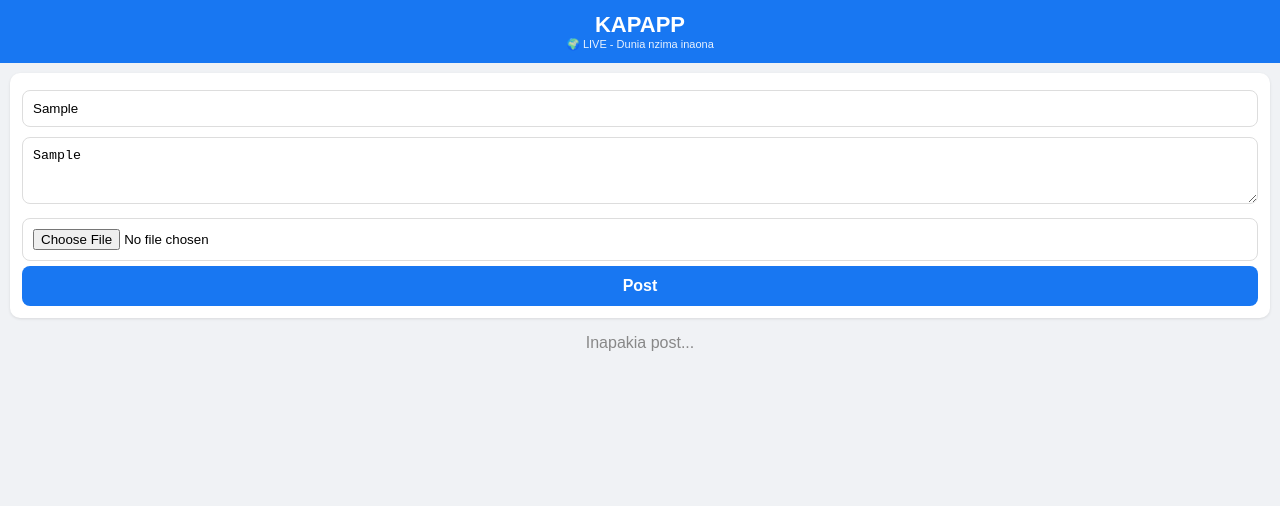
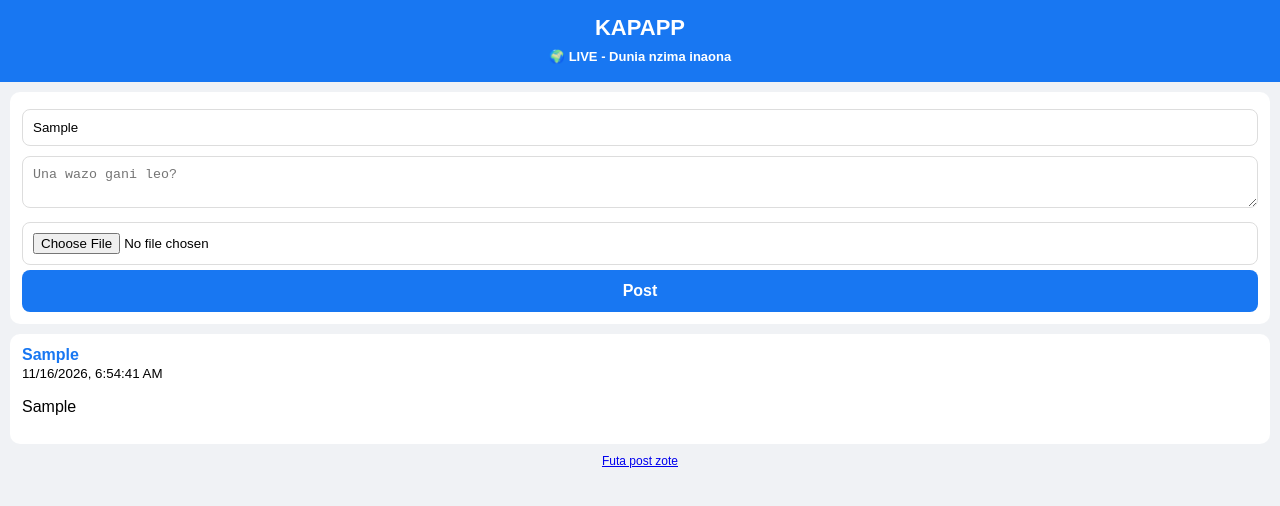
Before and after one commit to KAPAPPTz/Kapapp, a plain HTML site: page feed.html in a window 1280 px wide. Both pictures are taken after typing "Sample", "Sample" into the empty fields and a click on the button "Post". Drawn offline with Linux system fonts and the light colour scheme.

Commit message:
Update feed.html

```diff
--- a/feed.html
+++ b/feed.html
@@ -5,80 +5,63 @@
 <meta name="viewport" content="width=device-width, initial-scale=1.0">
 <title>KAPAPP - MPYA</title>
 <style>
-body{margin:0;font-family:Arial;background:#f0f2f5}
-.top{background:#1877f2;color:white;padding:12px;text-align:center;font-size:22px;font-weight:bold;position:sticky;top:0;z-index:10}
-.top small{display:block;font-size:11px;font-weight:normal;opacity:.9}
-.box,.post{background:white;margin:10px;padding:12px;border-radius:10px;box-shadow:0 1px 3px rgba(0,0,0,.1)}
-input,textarea{width:100%;padding:10px;border:1px solid #ddd;border-radius:8px;margin:5px 0;box-sizing:border-box}
-button{background:#1877f2;color:white;border:0;padding:11px 20px;border-radius:8px;font-weight:bold;width:100%;cursor:pointer;font-size:16px}
-button:disabled{opacity:.6}
-.post img{width:100%;border-radius:10px;margin-top:8px}
-.actions{display:flex;justify-content:space-between;margin-top:10px;border-top:1px solid #eee;padding-top:8px}
-.actions span{cursor:pointer;font-size:14px}
-.time{font-size:11px;color:#888}
+body{font-family:Arial;background:#f0f2f5;margin:0;padding:0}
+.header{background:#1877f2;color:white;text-align:center;padding:15px;font-size:22px;font-weight:bold}
+.box{background:white;margin:10px;padding:12px;border-radius:10px}
+input,textarea{width:100%;padding:10px;margin:5px 0;border:1px solid #ddd;border-radius:8px;box-sizing:border-box}
+button{width:100%;background:#1877f2;color:white;border:none;padding:12px;border-radius:8px;font-size:16px;font-weight:bold}
+.post{background:white;margin:10px;padding:12px;border-radius:10px}
+.post b{color:#1877f2}
+.post img{max-width:100%;border-radius:8px;margin-top:8px}
+.small{font-size:12px;color:#888;text-align:center;margin:10px}
 </style>
 </head>
 <body>
-<div class="top">KAPAPP<small>🌍 LIVE - Dunia nzima inaona</small></div>
+<div class="header">KAPAPP<br><span style="font-size:13px">🌍 LIVE - Dunia nzima inaona</span></div>
 
 <div class="box">
 <input id="jina" placeholder="Jina lako...">
-<textarea id="wazo" rows="3" placeholder="Una wazo gani leo?"></textarea>
+<textarea id="wazo" placeholder="Una wazo gani leo?"></textarea>
 <input type="file" id="picha" accept="image/*">
-<button id="btnTuma" onclick="tuma()">Post</button>
+<button onclick="postSasa()">Post</button>
 </div>
 
 <div id="feed"></div>
-<p style="text-align:center;color:#888" id="status">Inapakia post...</p>
+<div class="small"><a href="#" onclick="futaYote();return false;">Futa post zote</a></div>
 
-<script type="module">
-import { initializeApp } from "https://www.gstatic.com/firebasejs/10.12.2/firebase-app.js";
-import { getDatabase, ref, push, onValue, update, get } from "https://www.gstatic.com/firebasejs/10.12.2/firebase-database.js";
+<script>
+let posts = [];
+try{ posts = JSON.parse(localStorage.getItem('kapapp_posts')||'[]'); }catch(e){ posts=[]; }
+onyesha();
 
-const firebaseConfig = {
-  apiKey: "AIzaSyBbC9HurKX3bX2Zu1EdX2wElVXS9mBZKyw",
-  authDomain: "kapapp-97bed.firebaseapp.com",
-  databaseURL: "https://kapapp-97bed-default-rtdb.firebaseio.com",
-  projectId: "kapapp-97bed",
-  storageBucket: "kapapp-97bed.firebasestorage.app",
-  messagingSenderId: "497811742831",
-  appId: "1:497811742831:web:9cf03078065ceb0805ed9a"
-};
-
-const app = initializeApp(firebaseConfig);
-const db = getDatabase(app);
-const postsRef = ref(db, "posts");
-
-// Soma LIVE kutoka Server
-onValue(postsRef, (snap) => {
-  let feed = document.getElementById('feed');
-  feed.innerHTML = '';
-  let data = snap.val();
-  if(!data){
-    document.getElementById('status').innerText = 'Hakuna post bado. Kuwa wa kwanza!';
-    return;
+function postSasa(){
+  let jina = document.getElementById('jina').value.trim() || 'Mgeni';
+  let wazo = document.getElementById('wazo').value.trim();
+  if(!wazo){ alert('Andika wazo kwanza!'); return; }
+  let file = document.getElementById('picha').files[0];
+  if(file){
+    let r = new FileReader();
+    r.onload = function(e){ hifadhi(jina,wazo,e.target.result); };
+    r.readAsDataURL(file);
+  } else {
+    hifadhi(jina,wazo,'');
   }
-  document.getElementById('status').innerText = '';
-  let arr = Object.entries(data).reverse();
-  arr.forEach(([id, p]) => {
-    let div = document.createElement('div');
-    div.className = 'post';
-    div.innerHTML = '<b>'+(p.jina||'KAPAPP')+'</b> <span class="time">'+new Date(p.time||Date.now()).toLocaleString('sw-TZ')+'</span><p>'+(p.wazo||'')+'</p>' + (p.img ? '<img src="'+p.img+'">' : '') + '<div class="actions"><span onclick="likePost(\''+id+'\')">👍 Like (<b>'+(p.likes||0)+'</b>)</span><span>💬 Comment</span><span>↗️ Share</span></div>';
-    feed.appendChild(div);
-  });
-});
-
-window.tuma = async function(){
-  let jina = document.getElementById('jina').value || 'KAPAPP';
-  let wazo = document.getElementById('wazo').value;
-  let file = document.getElementById('picha').files[0];
-  if(!wazo && !file){ alert('Andika kitu kwanza!'); return; }
-  document.getElementById('btnTuma').innerText = 'Inatuma...';
-  document.getElementById('btnTuma').disabled = true;
-  let imgData = '';
-  if(file){
-    imgData = await new Promise(res => {
-      let r = new FileReader();
-      r.onload = e => res(e.target.result);
-      r.readAsDataURL(file);
-    });
+}
+function hifadhi(jina,wazo,picha){
+  posts.unshift({jina:jina,wazo:wazo,picha:picha,tarehe:new Date().toLocaleString()});
+  // Tunahifadhi post 10 tu ili simu isijae
+  posts = posts.slice(0,10);
+  try{ localStorage.setItem('kapapp_posts', JSON.stringify(posts)); }catch(e){ alert('Kumbukumbu imejaa, post za zamani zimefutwa'); posts=posts.slice(0,5); localStorage.setItem('kapapp_posts', JSON.stringify(posts)); }
+  document.getElementById('wazo').value='';
+  document.getElementById('picha').value='';
+  onyesha();
+}
+function onyesha(){
+  let f = document.getElementById('feed');
+  if(posts.length==0){ f.innerHTML='<p style="text-align:center;color:#888">Hakuna post bado. Kuwa wa kwanza!</p>'; return; }
+  f.innerHTML = posts.map(p=>'<div class="post"><b>'+p.jina+'</b><br><small>'+p.tarehe+'</small><p>'+p.wazo+'</p>'+(p.picha?'<img src="'+p.picha+'">':'')+'</div>').join('');
+}
+function futaYote(){ if(confirm('Futa post zote?')){ posts=[]; localStorage.removeItem('kapapp_posts'); onyesha(); } }
+</script>
+</body>
+</html>
```
